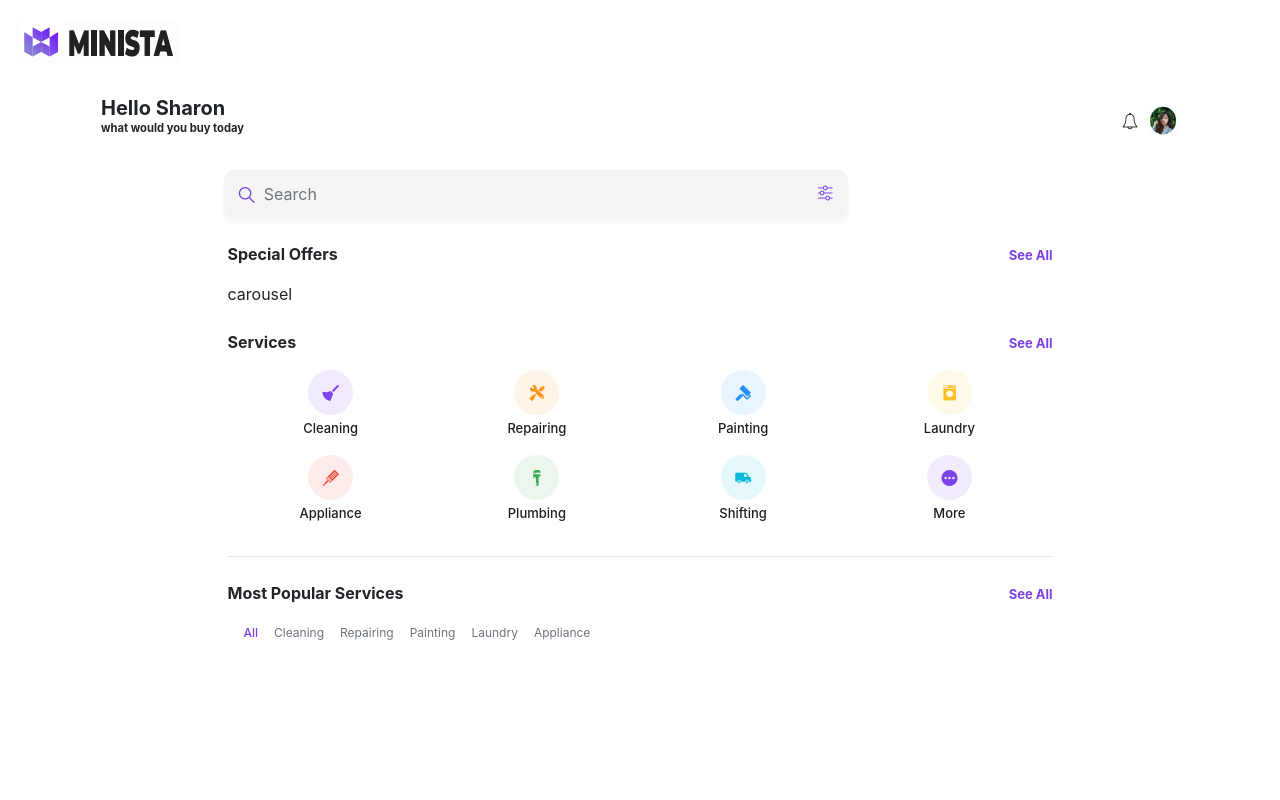
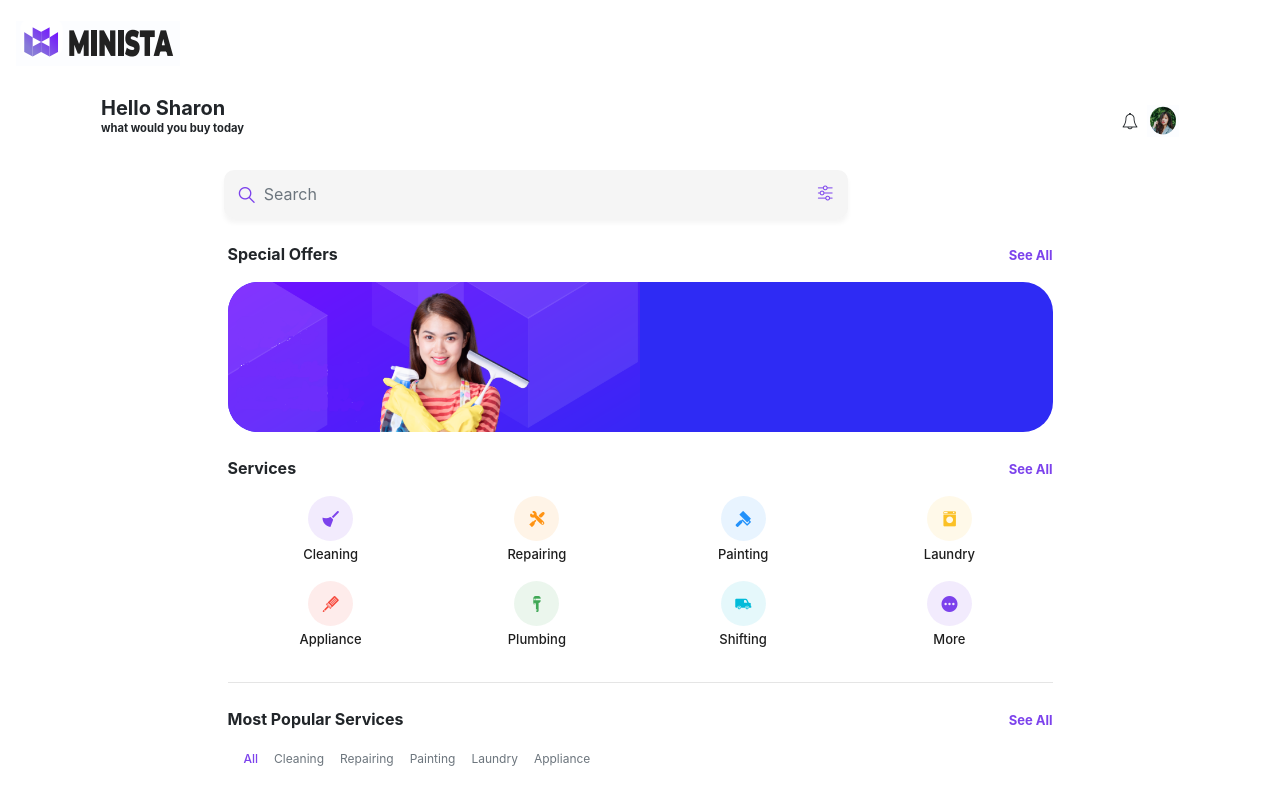
Before and after one commit to mostafa-jamali/TAV, a Vue app: page / in a window 1280 px wide. Built offline with nearby package versions, Linux system fonts and the light colour scheme.

Commit message:
add background for slider

```diff
--- a/src/assets/styles/main.scss
+++ b/src/assets/styles/main.scss
@@ -2,6 +2,19 @@
   .see-all-link {
     color: $primary;
     font-size: 13px;
+  }
+
+  .special-offers{
+    .slider{
+      height: 150px;
+      background-color: $secondary;
+      border-radius: 30px;
+
+      img{
+        border-top-left-radius: 30px;
+        border-bottom-left-radius: 30px;
+      }
+    }
   }
 
   .service-item {
--- a/src/components/main/SpecialOffers.vue
+++ b/src/components/main/SpecialOffers.vue
@@ -4,7 +4,9 @@
       <p><b>Special Offers</b></p>
       <a href="/"><b class="see-all-link">See All</b></a>
     </div>
-    <div>carousel</div>
+    <div class="slider">
+      <img src="../../assets/images/bg-slider.png" alt="bg-slider" height="150px">
+    </div>
   </div>
 </template>
 <script>
```
Also changed, not shown: src/assets/images/bg-slider.png (added).
